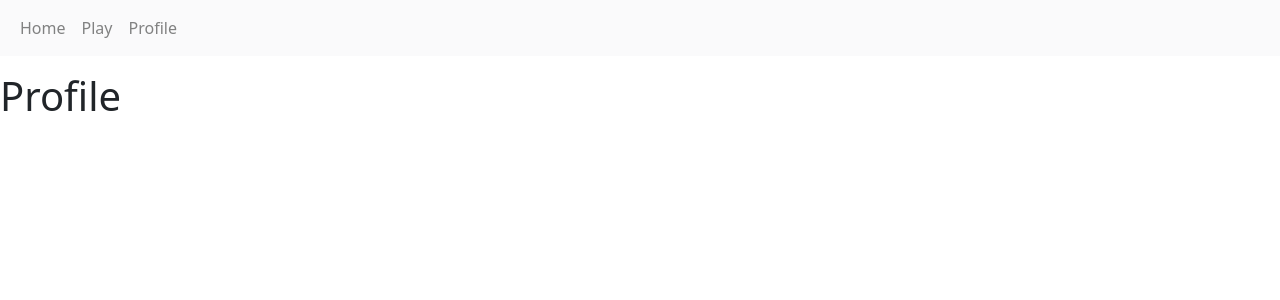
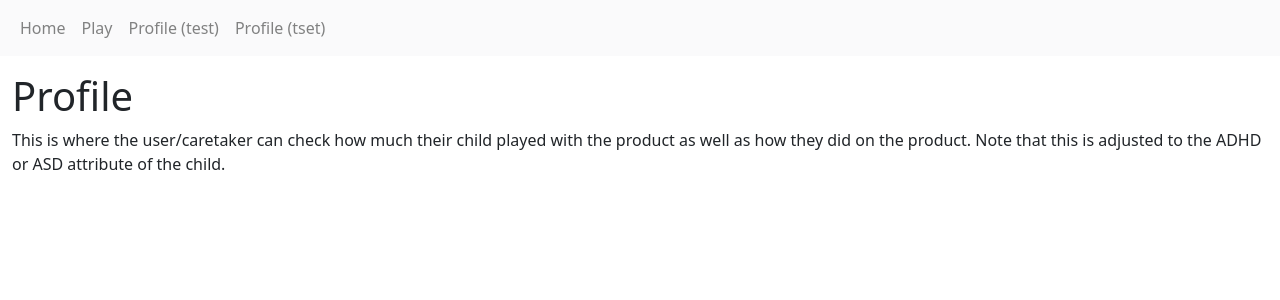
Before and after one commit to ZID-for-Education/mindblownpc2023, a Flask app: page /profile/0 in a window 1280 px wide. Shown: the top 300 px of the page. Run offline with Flask 3, Linux system fonts and the light colour scheme; a database or web service that is not in the repository returns one stand-in record (values such as "Sample title").

Commit message:
finalized for demo

```diff
--- a/app/game/routes.py
+++ b/app/game/routes.py
@@ -13,3 +13,7 @@ def ASD():
 @bp.route('/ADHD')
 def ADHD():
     return render_template('game/ADHD.html')
+
+@bp.route('/game-over')
+def gameOver():
+    return render_template('game/game-over.html')
--- a/app/profile/routes.py
+++ b/app/profile/routes.py
@@ -4,19 +4,19 @@ from app.extensions import mongo
 from flask import render_template
 import datetime
 
-@bp.route('/<username>')
-def index(username):
+@bp.route('/0')
+def index0():
     db = mongo.cx["Mindblown"]
     Users = db["User"]
     Daily = db["Daily"]
-    userID = Users.find_one({"name": username})["UID"]
-    userADHD = Users.find_one({"name": username})["ADHD%"]
+    userID = Users.find_one({"name": 'test'})["UID"]
+    userADHD = Users.find_one({"name": 'test'})["ADHD%"]
     if userADHD >= 50:
         userADHD = True
     currentDay = datetime.datetime.now()
     dailySet = Daily.find({"UID": userID})
-    #sort the dailySet by date
-    dailySet.sort("Date", 1)
+    #sort the dailySet by set no
+    dailySet.sort("Set No", -1)
     dailyData = []
     dataNum = 0
     for doc in dailySet:
@@ -33,4 +33,42 @@ def index(username):
             dailyData.append(setDict)
             dataNum += 1
 
+    #reverse the list so that the most recent set is first
+    dailyData.reverse()
+
     return render_template('profile/index.html', dailyData=dailyData)
+
+
+@bp.route('/1')
+def index1():
+    db = mongo.cx["Mindblown"]
+    Users = db["User"]
+    Daily = db["Daily"]
+    userID = Users.find_one({"name": 'tset'})["UID"]
+    userADHD = Users.find_one({"name": 'tset'})["ADHD%"]
+    if userADHD >= 50:
+        userADHD = True
+    currentDay = datetime.datetime.now()
+    dailySet = Daily.find({"UID": userID})
+    #sort the dailySet by set no
+    dailySet.sort("Set No", -1)
+    dailyData = []
+    dataNum = 0
+    for doc in dailySet:
+            if dataNum >= 10:
+                break
+            #create a dictionary for each doc
+            #and only add the Set No as set
+            setDict = {}
+            setDict["set"] = doc["Set No"]
+            if userADHD:
+                setDict["score"] = doc["ADHD Score"]
+            else:
+                setDict["score"] = doc["ASD Score"]
+            dailyData.append(setDict)
+            dataNum += 1
+
+    #reverse the list so that the most recent set is first
+    dailyData.reverse()
+
+    return render_template('profile/index.html', dailyData=dailyData)
--- a/app/templates/base.html
+++ b/app/templates/base.html
@@ -17,7 +17,10 @@
                     <a class="nav-link" href="{{ url_for('game.index') }}">Play</a>
                 </li>
                 <li class="nav-item">
-                    <a class="nav-link" href="#">Profile</a>
+                    <a class="nav-link" href="{{ url_for('profile.index0')}}">Profile (test)</a>
+                </li>
+                <li class="nav-item">
+                    <a class="nav-link" href="{{ url_for('profile.index1')}}">Profile (tset)</a>
                 </li>
             </ul>
         </div>
--- a/app/templates/index.html
+++ b/app/templates/index.html
@@ -18,7 +18,7 @@
         bottom: 0;
         right: 0;
         ">
-    <h1 id="heading">Welcome to Mindblown!</h1>
+    <h1 id="heading">Follow the Fun!</h1>
     <a href="{{ url_for('game.index') }}">
         <img src="{{ url_for('static', filename='img/play-1.png')}}" alt="" width="246" height="246" id="button"/>
     </a>
--- a/app/templates/profile/index.html
+++ b/app/templates/profile/index.html
@@ -2,7 +2,10 @@
 
 {% block title %}Profile{% endblock %}
 {% block content %}
-    <h1>Profile</h1>
+    <div class="container-fluid">
+        <h1>Profile</h1>
+        <p>This is where the user/caretaker can check how much their child played with the product as well as how they did on the product. Note that this is adjusted to the ADHD or ASD attribute of the child.</p>
+    </div>
     <div id="container"></div>
     <script src="https://cdn.jsdelivr.net/npm/d3@7"></script>
     <script type="module">
@@ -22,7 +25,7 @@
 
         // Declare the y (vertical position) scale.
         const y = d3.scaleLinear()
-            .domain([0, d3.max(data, row => row["score"])]).nice()
+            .domain([0, d3.max(data, row => row["score"])])
             .range([height - marginBottom, marginTop]);
 
         // Create the SVG container.
@@ -30,16 +33,18 @@
         .attr("viewBox", [0, 0, width, height])
         .attr("style", `max-width: ${width}px; height: auto; font: 10px sans-serif; overflow: visible;`);
 
-        // Add the bars.
-        const bar = svg.append("g")
-            .attr("fill", "steelblue")
-            .selectAll("rect")
-            .data(data)
-            .join("rect")
-            .attr("x", row => x(row["set"]))
-            .attr("y", row => y(row["score"]))
-            .attr("height", row => y(0) - y(row["score"]))
-            .attr("width", x.bandwidth());
+        // add the line
+        svg.append("path")
+            .datum(data)
+            .attr("fill", "none")
+            .attr("stroke", "steelblue")
+            .attr("stroke-width", 1.5)
+            .attr("d", d3.line()
+                .x(d => x(d["set"]))
+                .y(d => y(d["score"]))
+            )
+        //shift the line to the right
+        svg.selectAll("path").attr("transform", "translate(" + x.bandwidth() / 2 + ",0)");
 
         const gx = svg.append("g")
             .attr("transform", `translate(0,${height - marginBottom})`)
@@ -47,7 +52,7 @@
 
         const gy = svg.append("g")
             .attr("transform", `translate(${marginLeft},0)`)
-            .call(d3.axisLeft(y).tickFormat((y) => (y * 100).toFixed()))
+            .call(d3.axisLeft(y));
 
         // Append the SVG element.
         container.append(svg.node());
```
Also changed, not shown: app/templates/game/ADHD.html (+13 -1 lines), app/templates/game/ASD.html (+17 -1 lines), app/templates/game/index.html (+9 -3 lines).
